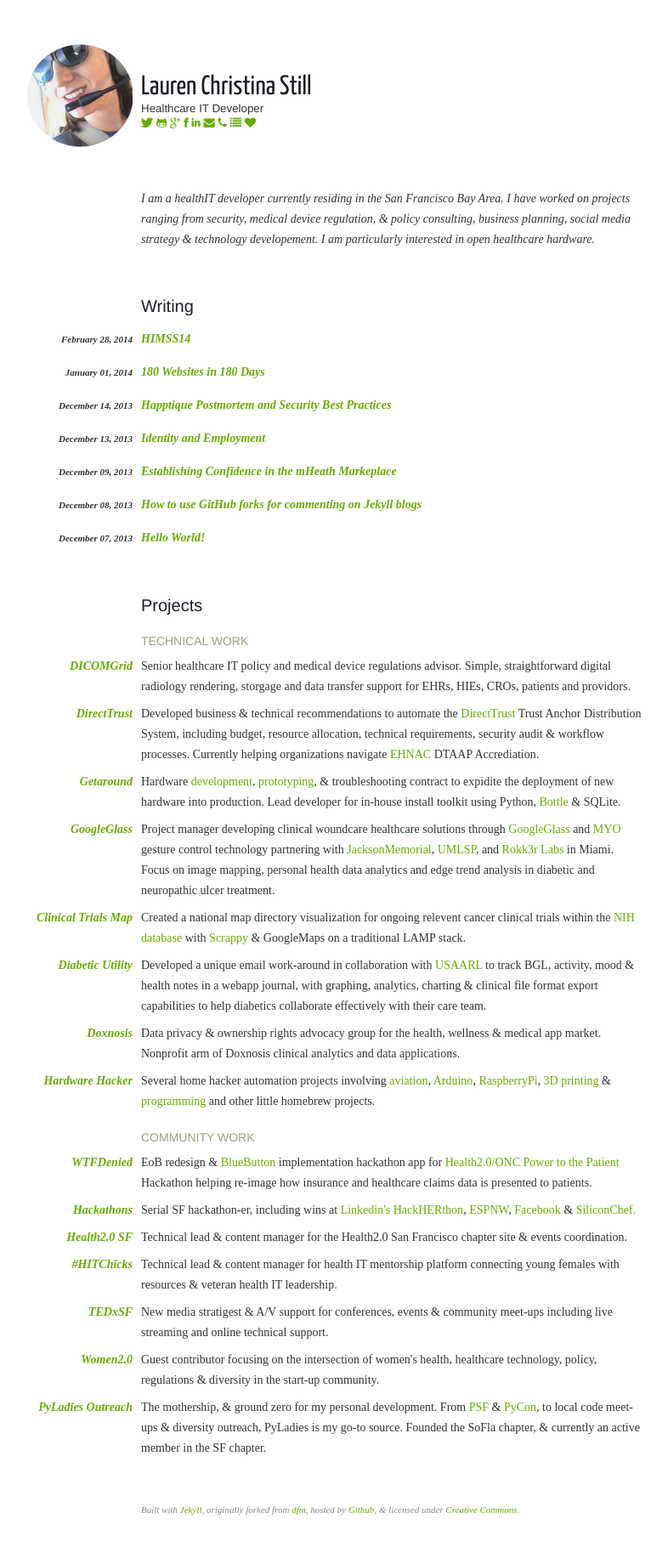
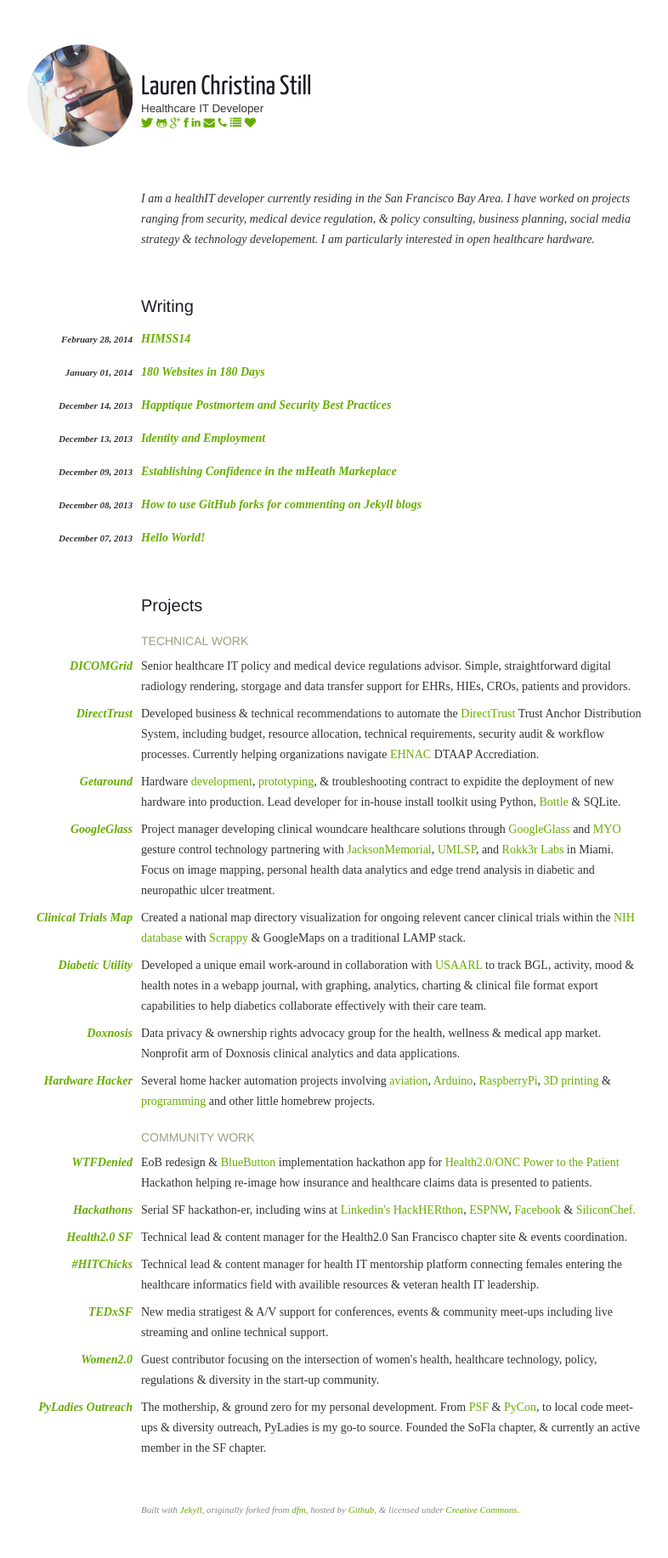
Before and after one commit to laurenstill/laurenstill.github.io, a Jekyll site: the page built from index.html, in a window 1280 px wide. Shown: the whole page at 85% size, without its empty margins (279-1065 px from the left). Built offline with Jekyll 4.4.1, drawn with Linux system fonts in a browser that asks for light colours.

Commit message:
Update index.html

```diff
--- a/_layouts/index.html
+++ b/_layouts/index.html
@@ -136,7 +136,7 @@ layout: default
                     <a href="http://wwww.hitchicks.com">#HITChicks</a>
                 </span>
                 <span class="project-desc">
-                    Technical lead &amp; content manager for health IT mentorship platform connecting young females with resources &amp; veteran health IT leadership.
+                    Technical lead &amp; content manager for health IT mentorship platform connecting females entering the healthcare informatics field with availible resources &amp; veteran health IT leadership.
                 </span>
             </li>
              <li class="project">
```
